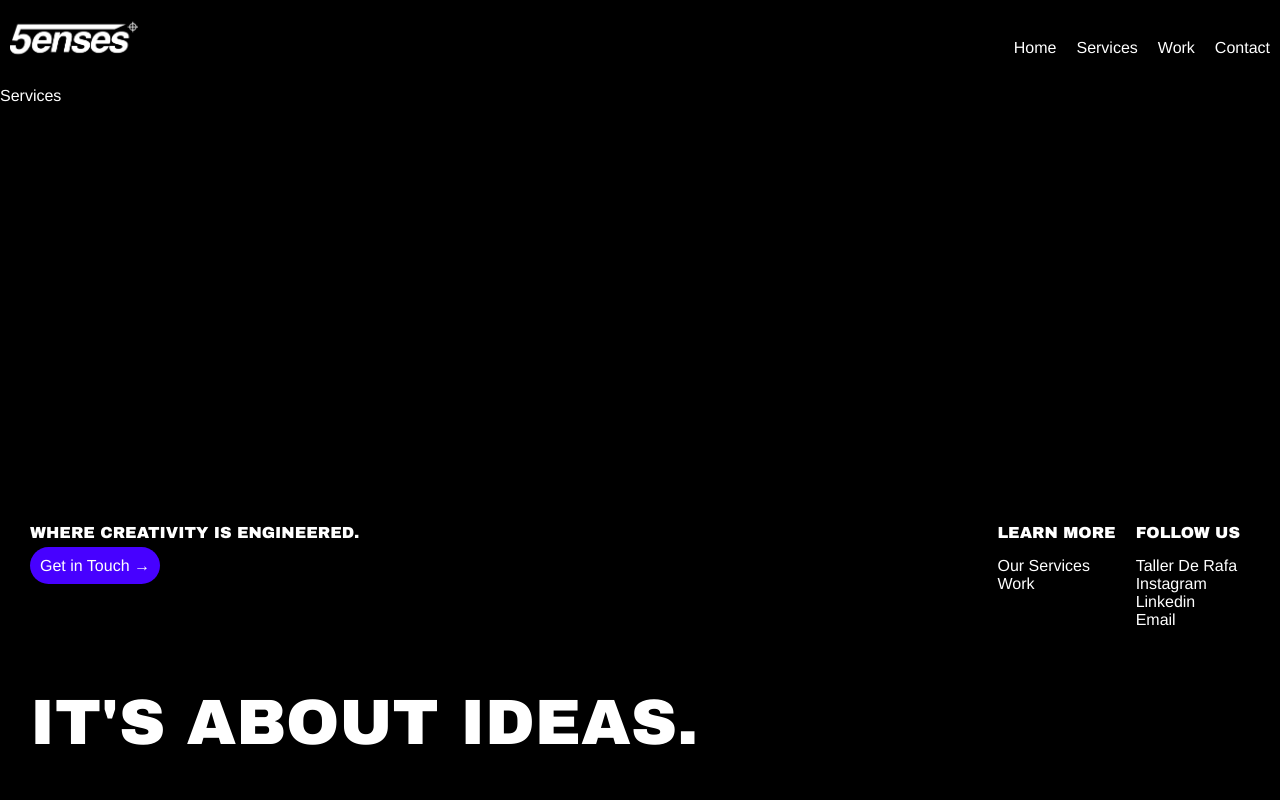
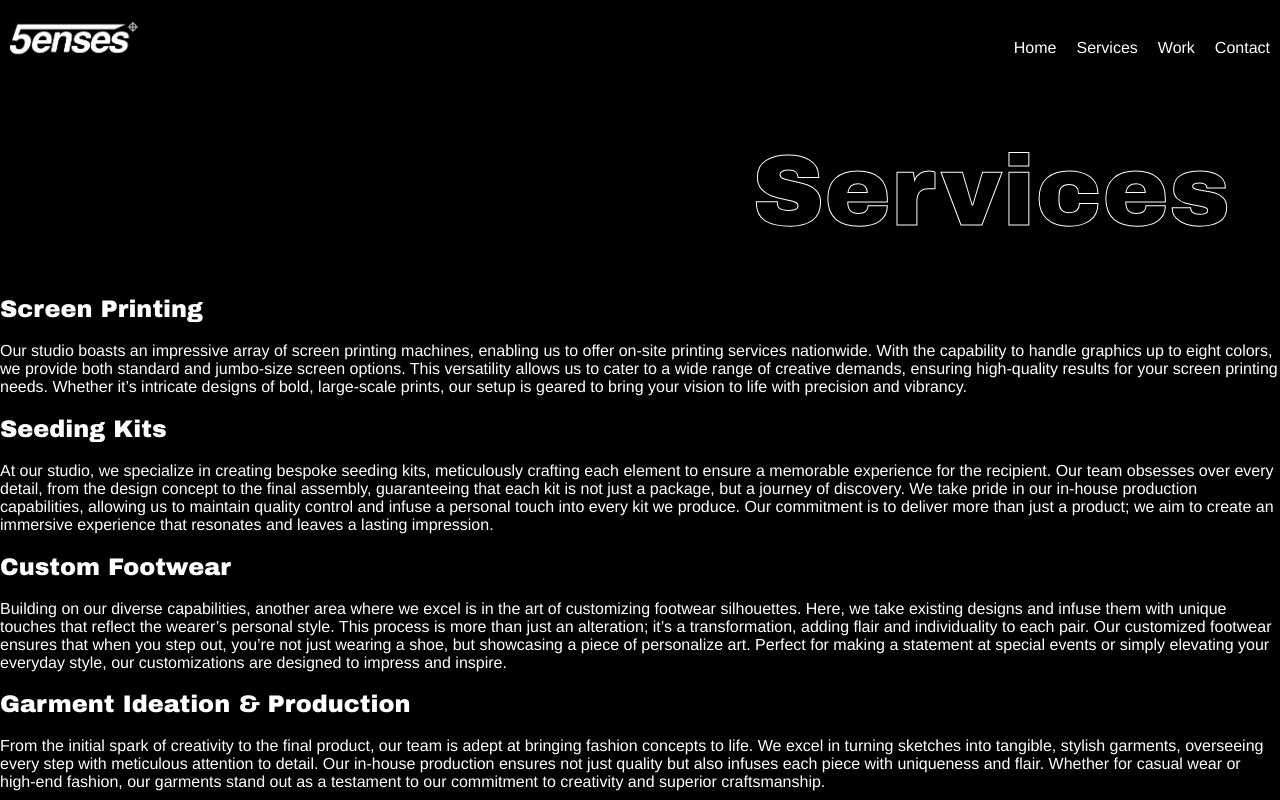
Before and after one commit to IveryMikaila/fyve-senses, a React (Create React App) app in the folder portfolio/: page /services in a window 1280 px wide. Shown: the top 800 px of the page. Built offline with nearby package versions, Linux system fonts and the light colour scheme.

Commit message:
Added Services Copy to Service Page

```diff
--- a/portfolio/src/Components /Pages/Services.js
+++ b/portfolio/src/Components /Pages/Services.js
@@ -1,8 +1,20 @@
 import React from 'react'
+import {service_data } from '../Data/Services_Data'
+import '../../Styles/Services.css'
 
 const Services = () => {
+
   return (
-    <div className='service-page'>Services</div>
+    <div>
+      <h1 className='service-h1'>Services</h1>
+{service_data.map((service)=>{
+  return(<>
+  <h2>{service.name}</h2>
+  <p>{service.description}</p>
+  </>)
+})}
+
+    </div>
   )
 }
 
--- /dev/null
+++ b/portfolio/src/Styles/Services.css
@@ -0,0 +1,10 @@
+
+.service-h1{
+    text-align: right;
+    margin: 50px;
+    font-size: 100px;
+    color: white;
+    -webkit-text-fill-color: black; /* Will override color (regardless of order) */
+    -webkit-text-stroke-width: 1px;
+    -webkit-text-stroke-color: white;
+}
```
